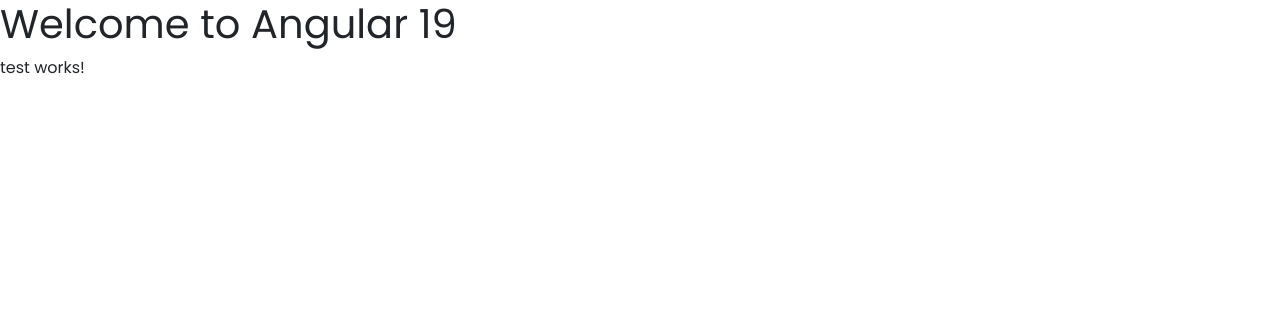
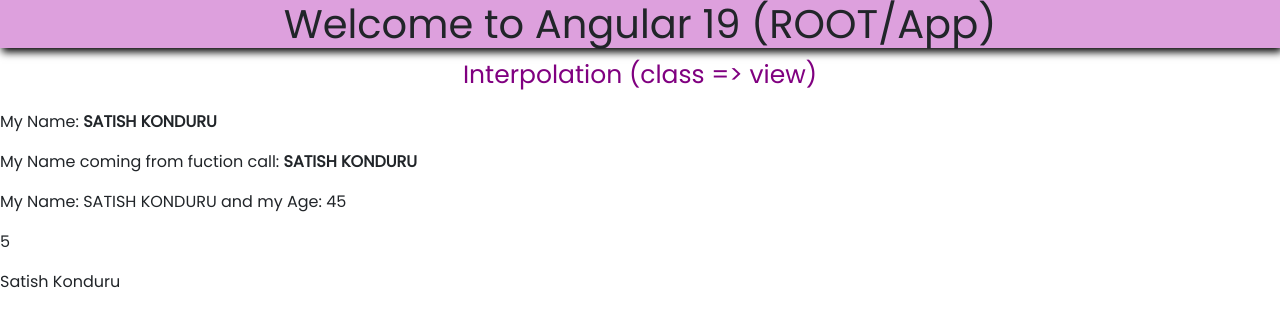
Before and after one commit to SatishKonduru/BATCH-34-v19, an Angular app: page / in a window 1280 px wide. Shown: the top 326 px of the page. Built offline with nearby package versions, Linux system fonts and the light colour scheme.

Commit message:
Interpolation

```diff
--- a/src/app/app.component.css
+++ b/src/app/app.component.css
@@ -0,0 +1,5 @@
+h1 {
+  background-color: plum;
+  text-align: center;
+  box-shadow: 2px 4px 8px #000;
+}
--- a/src/app/app.component.html
+++ b/src/app/app.component.html
@@ -1,5 +1,6 @@
-<h1>Welcome to Angular 19</h1>
+<h1>Welcome to Angular 19 (ROOT/App)</h1>
 <!-- <app-test></app-test> -->
 <!-- <div class="app-test"></div> -->
 <!-- <div id="app-test"></div> -->
-<div app-test></div>
+<!-- <div app-test></div> -->
+<app-interpolation></app-interpolation>
--- a/src/app/app.component.ts
+++ b/src/app/app.component.ts
@@ -1,10 +1,11 @@
 import { Component } from '@angular/core';
 import { RouterOutlet } from '@angular/router';
 import { TestComponent } from './components/test/test.component';
+import { InterpolationComponent } from './components/interpolation/interpolation.component';
 
 @Component({
   selector: 'app-root',
-  imports: [RouterOutlet, TestComponent],
+  imports: [RouterOutlet, InterpolationComponent],
   templateUrl: './app.component.html',
   styleUrl: './app.component.css',
 })
--- /dev/null
+++ b/src/app/components/interpolation/interpolation.component.html
@@ -0,0 +1,21 @@
+<div style="display: flex; justify-content: center">
+  <p style="font-size: 25px; color: purple">Interpolation (class => view)</p>
+</div>
+<p>
+  My Name: <strong>{{ name }}</strong>
+</p>
+<p>
+  My Name coming from fuction call: <strong>{{ getName() }}</strong>
+</p>
+
+<p>
+  {{ "My Name: " + name + " and my Age:  " + age }}
+</p>
+
+<p>
+  {{ 2 + 3 }}
+</p>
+
+<p>
+  {{ "Satish" + " " + "Konduru" }}
+</p>
--- /dev/null
+++ b/src/app/components/interpolation/interpolation.component.ts
@@ -0,0 +1,15 @@
+import { Component } from '@angular/core';
+
+@Component({
+  selector: 'app-interpolation',
+  imports: [],
+  templateUrl: './interpolation.component.html',
+  styleUrl: './interpolation.component.css',
+})
+export class InterpolationComponent {
+  name = 'SATISH KONDURU';
+  age = 45;
+  getName() {
+    return this.name;
+  }
+}
```
Also changed, not shown: src/app/components/interpolation/interpolation.component.css (added).
